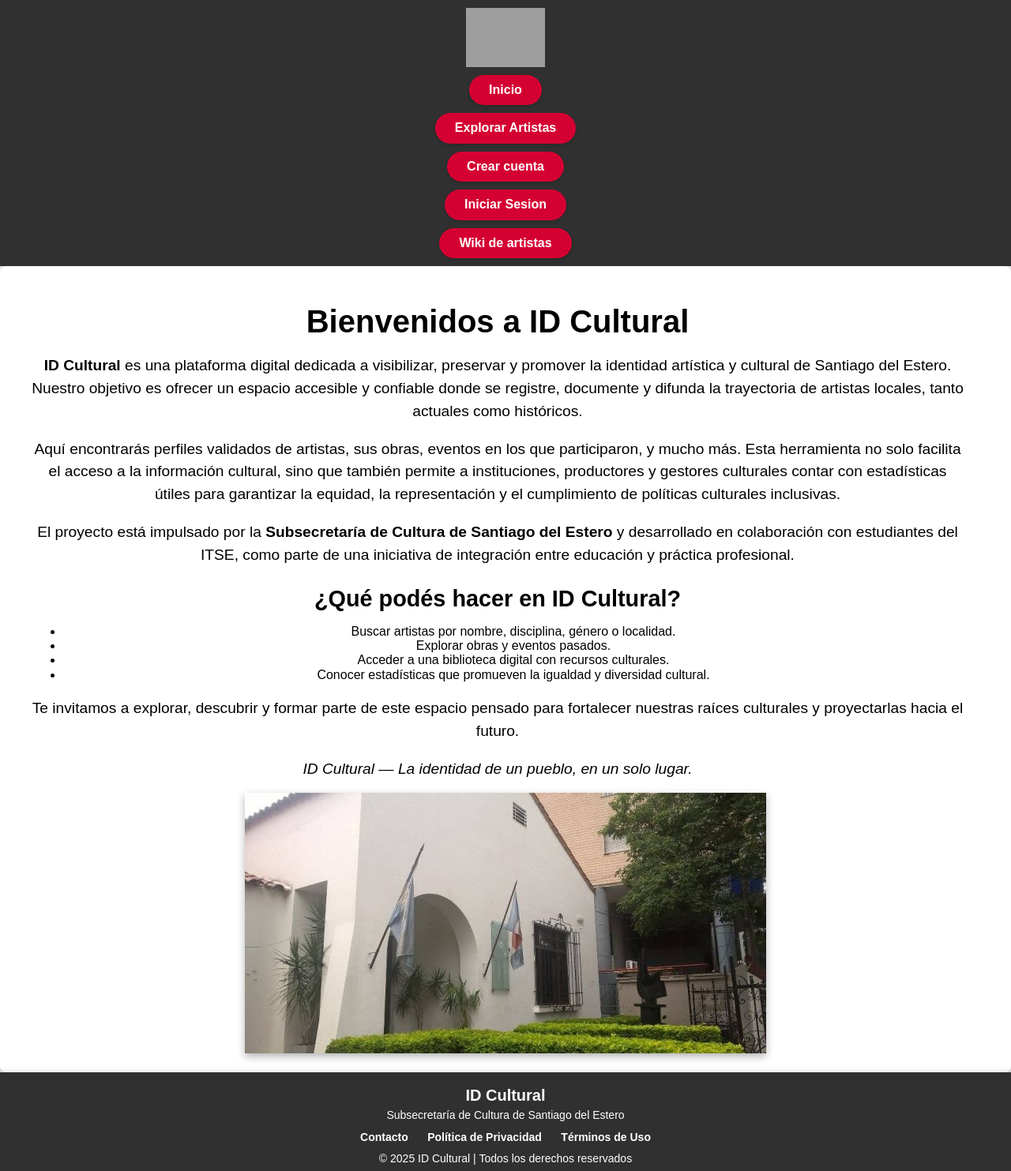
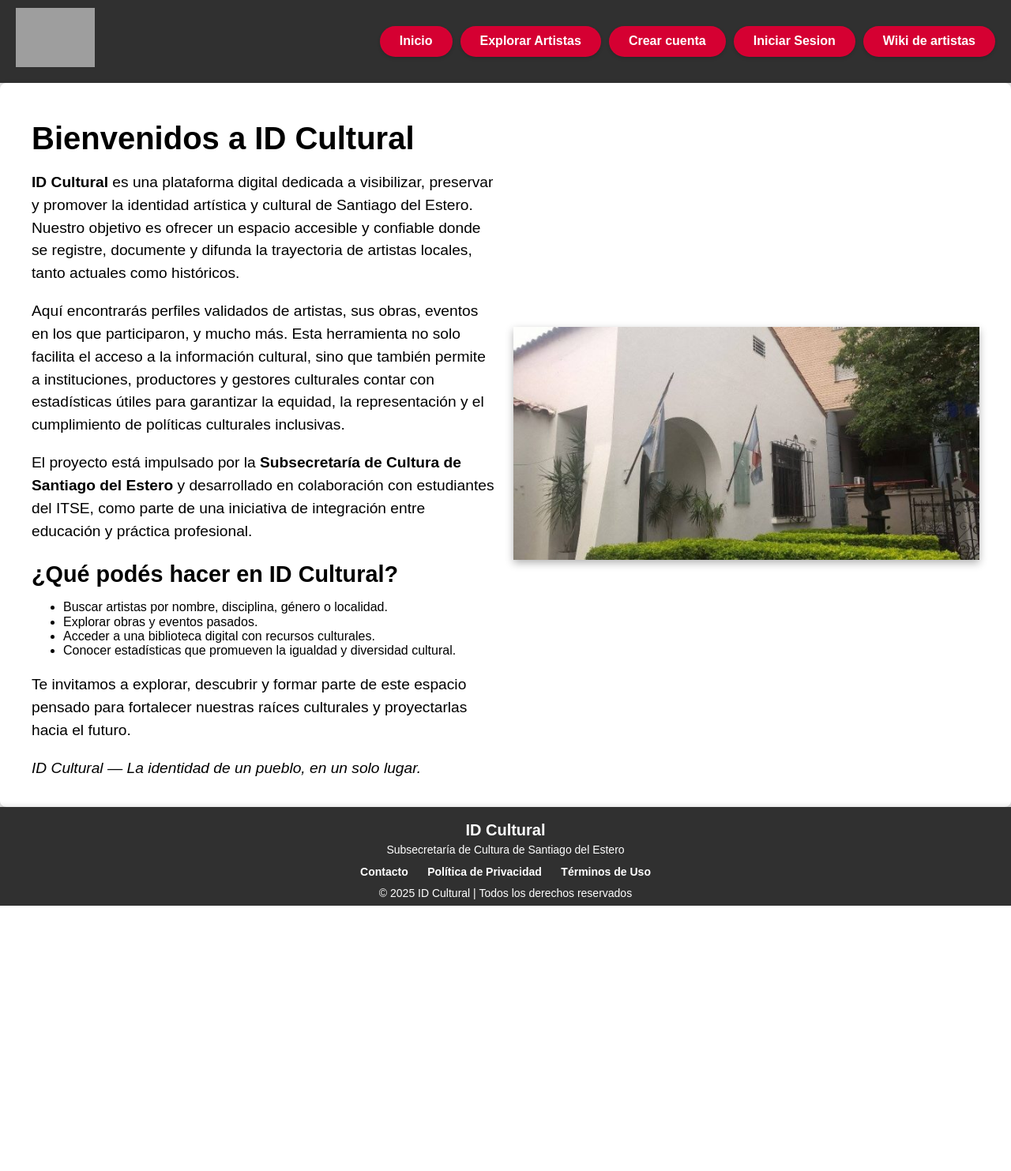
Before and after one commit to SYG2606/Proyecto_PP_Dni_cultural, a PHP site: template src/views/pages/public/Index.html in a window 1280 px wide. Shown: the whole page at 79% size. After the commit the page ends 1147 px from the top, so only its background shows below. Run offline with PHP 8.4, Linux system fonts and the light colour scheme; the template is opened without the code that fills it, so the values that code supplies are empty; grey boxes are pictures that could not be loaded.

Commit message:
Update main.css

```diff
--- a/static/css/main.css
+++ b/static/css/main.css
@@ -1,7 +1,6 @@
 /* Encabezado */
 header {
     display: flex;
-    flex-direction: column;
     align-items: center;
     justify-content: space-between;
     background: #303030;
@@ -19,7 +18,6 @@ header {
 nav ul {
   list-style-type: none;
   display: flex;
-  flex-direction: column;
   align-items: center;
   gap: 10px;
   margin: 0;
@@ -58,8 +56,6 @@ body {
 .hero {
     display: flex;
     align-items: center;
-    text-align: center;
-    flex-direction: column;
     justify-content: space-between;
     padding: 20px 40px;
     background: #ffffff;
```
